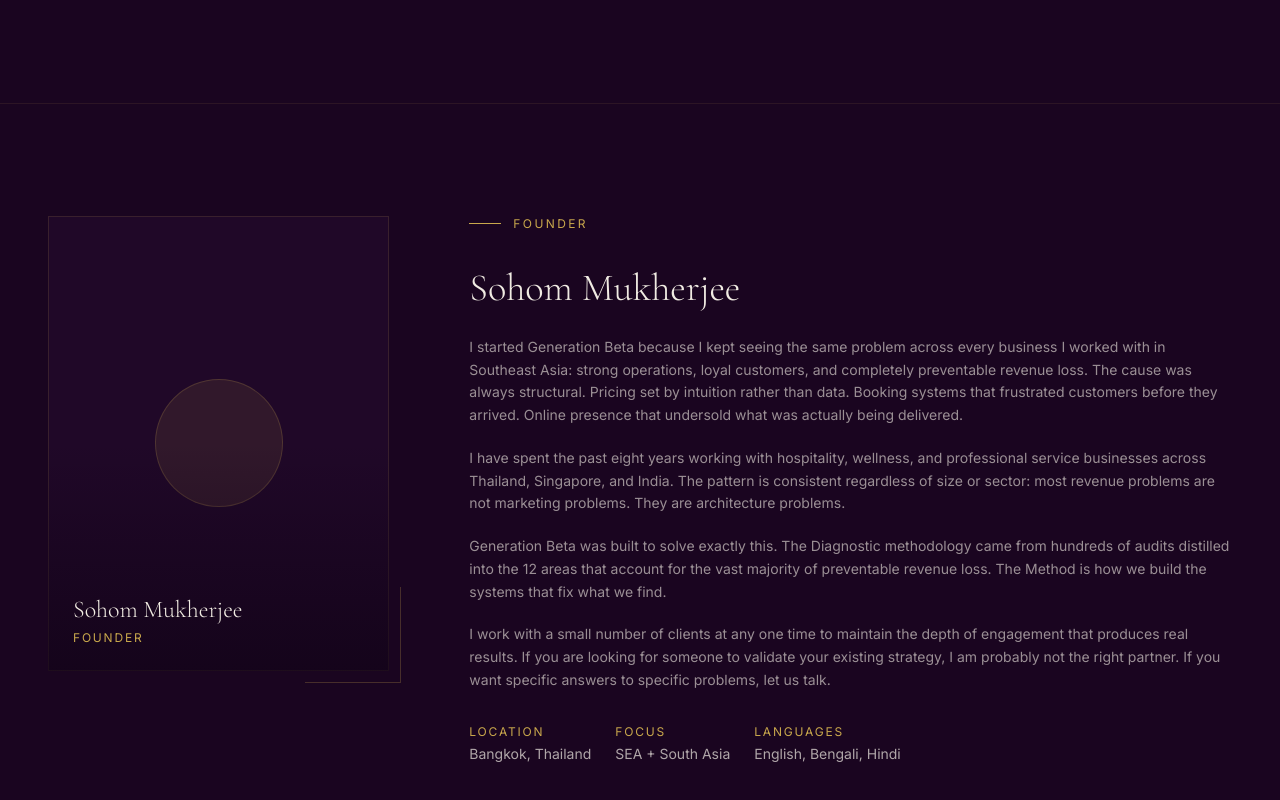
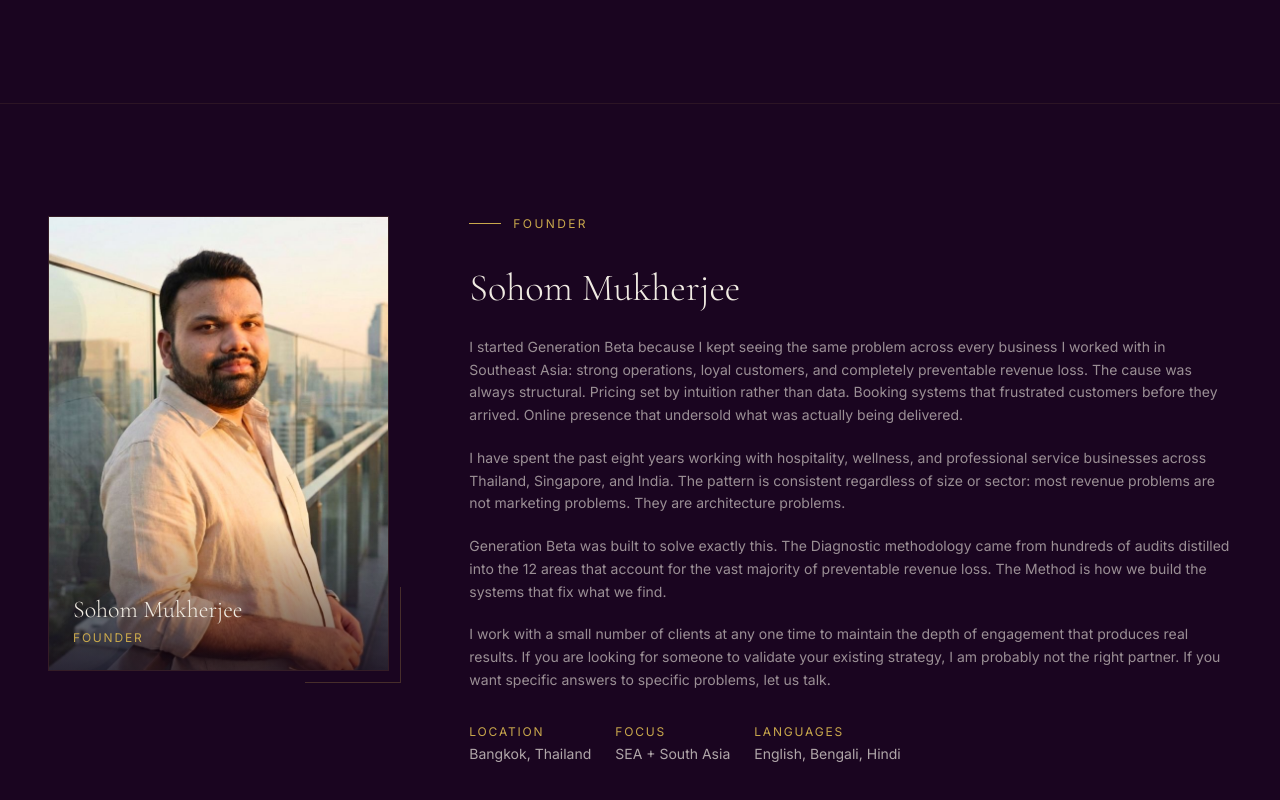
Before and after one commit to marketersohom/betagrowth-website, a Next.js app: page /about in a window 1280 px wide. Shown: the part 576-1376 px from the top of the page. Built offline with nearby package versions, Linux system fonts and the light colour scheme.

Commit message:
feat: add founder portrait to about page

```diff
--- a/app/about/page.tsx
+++ b/app/about/page.tsx
@@ -1,6 +1,7 @@
 "use client";
 
 import Link from "next/link";
+import Image from "next/image";
 import { motion } from "framer-motion";
 import ScrollReveal from "@/components/ScrollReveal";
 
@@ -89,16 +90,20 @@
       <section className="border-t border-gold/10">
         <div className="max-w-7xl mx-auto px-6 lg:px-12 py-24 lg:py-28">
           <div className="grid lg:grid-cols-12 gap-12 lg:gap-20 items-start">
-            {/* Photo placeholder */}
+            {/* Photo */}
             <ScrollReveal className="lg:col-span-4">
               <div className="relative">
-                <div className="aspect-[3/4] bg-plum-mid/40 border border-gold/15 flex items-end p-6 overflow-hidden">
-                  {/* Abstract portrait placeholder */}
-                  <div className="absolute inset-0 flex items-center justify-center">
-                    <div className="w-32 h-32 rounded-full bg-gold/10 border border-gold/20" />
-                    <div className="absolute bottom-0 left-0 right-0 h-1/2 bg-gradient-to-t from-plum-deep/60 to-transparent" />
-                  </div>
-                  <div className="relative z-10">
+                <div className="aspect-[3/4] relative overflow-hidden border border-gold/15">
+                  <Image
+                    src="/portrait_about.jpg"
+                    alt="Sohom Mukherjee, Founder of Generation Beta"
+                    fill
+                    className="object-cover object-top"
+                    sizes="(max-width: 768px) 100vw, 33vw"
+                    priority
+                  />
+                  <div className="absolute bottom-0 left-0 right-0 h-1/3 bg-gradient-to-t from-plum-deep/70 to-transparent" />
+                  <div className="absolute bottom-0 left-0 right-0 p-6 z-10">
                     <p className="font-display text-cream text-2xl font-light">Sohom Mukherjee</p>
                     <p className="font-body text-gold text-xs tracking-[0.15em] uppercase mt-1">Founder</p>
                   </div>
```
Also changed, not shown: public/portrait_about.jpg (added).
